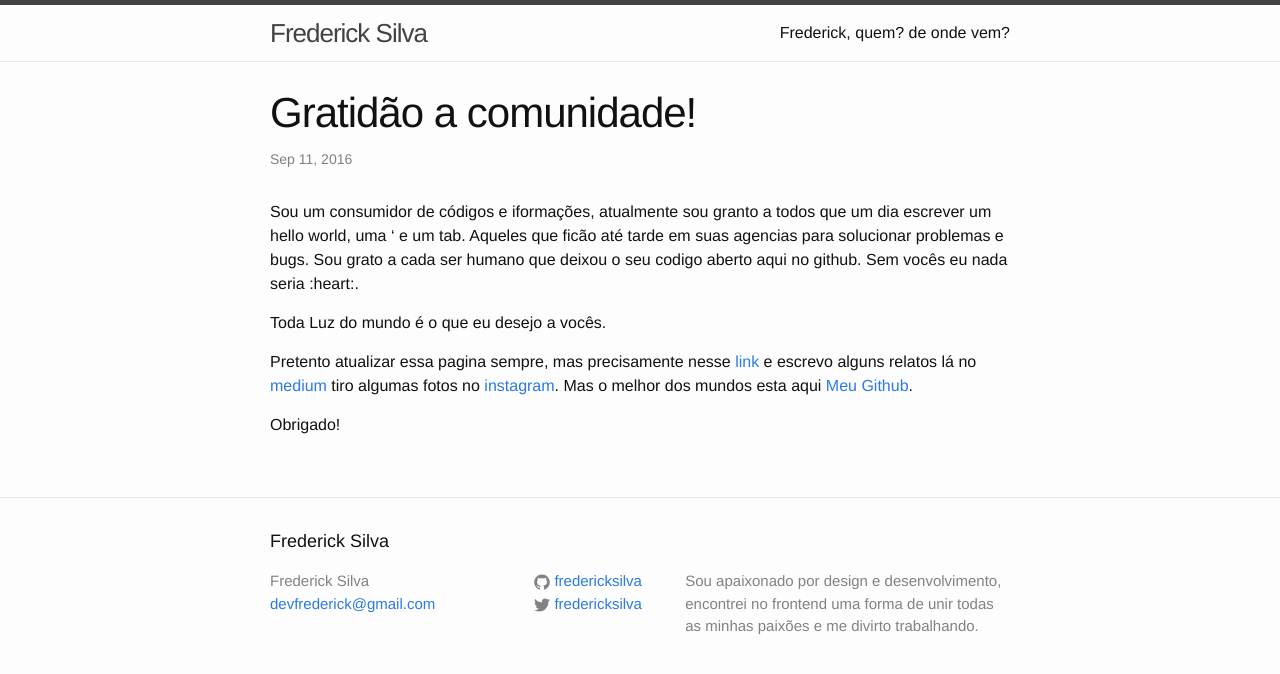
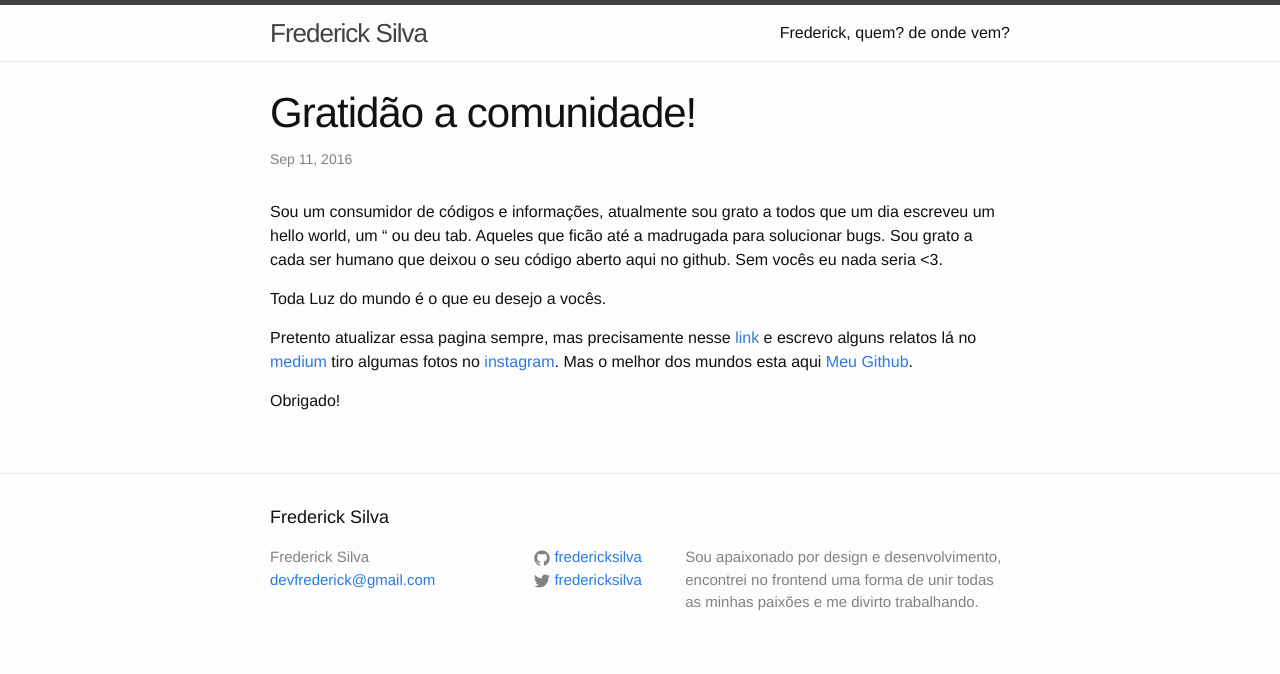
Before and after one commit to fredericksilva/fredericksilva.github.io, a Jekyll site: the page built from _posts/2016-09-11-gratidao.markdown, in a window 1280 px wide. Shown: the top 674 px of the page. Built offline with Jekyll 4.4.1, drawn with Linux system fonts in a browser that asks for light colours.

Commit message:
update text

```diff
--- a/_posts/2016-09-11-gratidao.markdown
+++ b/_posts/2016-09-11-gratidao.markdown
@@ -5,7 +5,7 @@ date: 2016-09-11 07:54:00
 categories: life
 ---
 
-Sou um consumidor de códigos e iformações, atualmente sou granto a todos que um dia escrever um hello world, uma ' e um tab. Aqueles que ficão até tarde em suas agencias para solucionar problemas e bugs. Sou grato a cada ser humano que deixou o seu codigo aberto aqui no github. Sem vocês eu nada seria :heart:.
+Sou um consumidor de códigos e informações, atualmente sou grato a todos que um dia escreveu um hello world, um " ou deu tab. Aqueles que ficão até a madrugada para solucionar bugs. Sou grato a cada ser humano que deixou o seu código aberto aqui no github. Sem vocês eu nada seria <3.
 
 Toda Luz do mundo é o que eu desejo a vocês.
 
```
